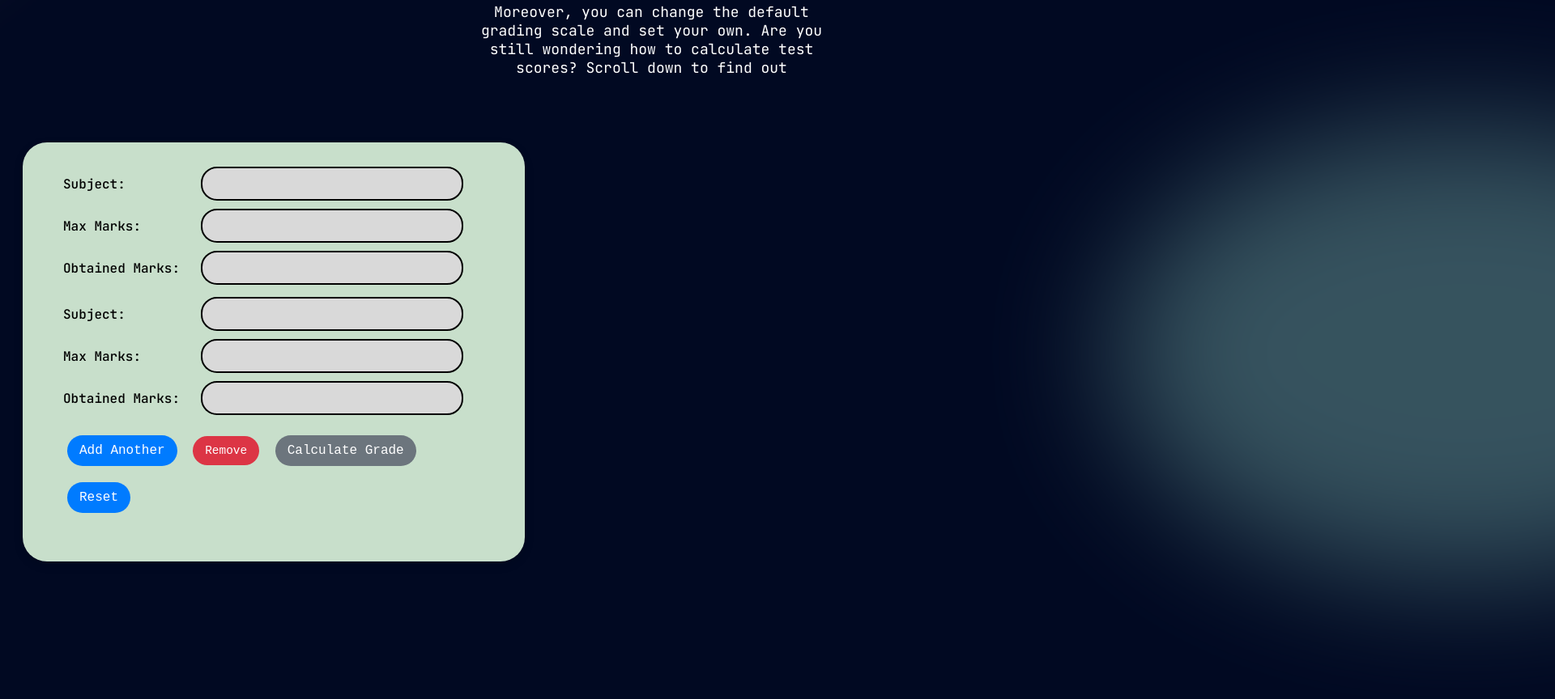
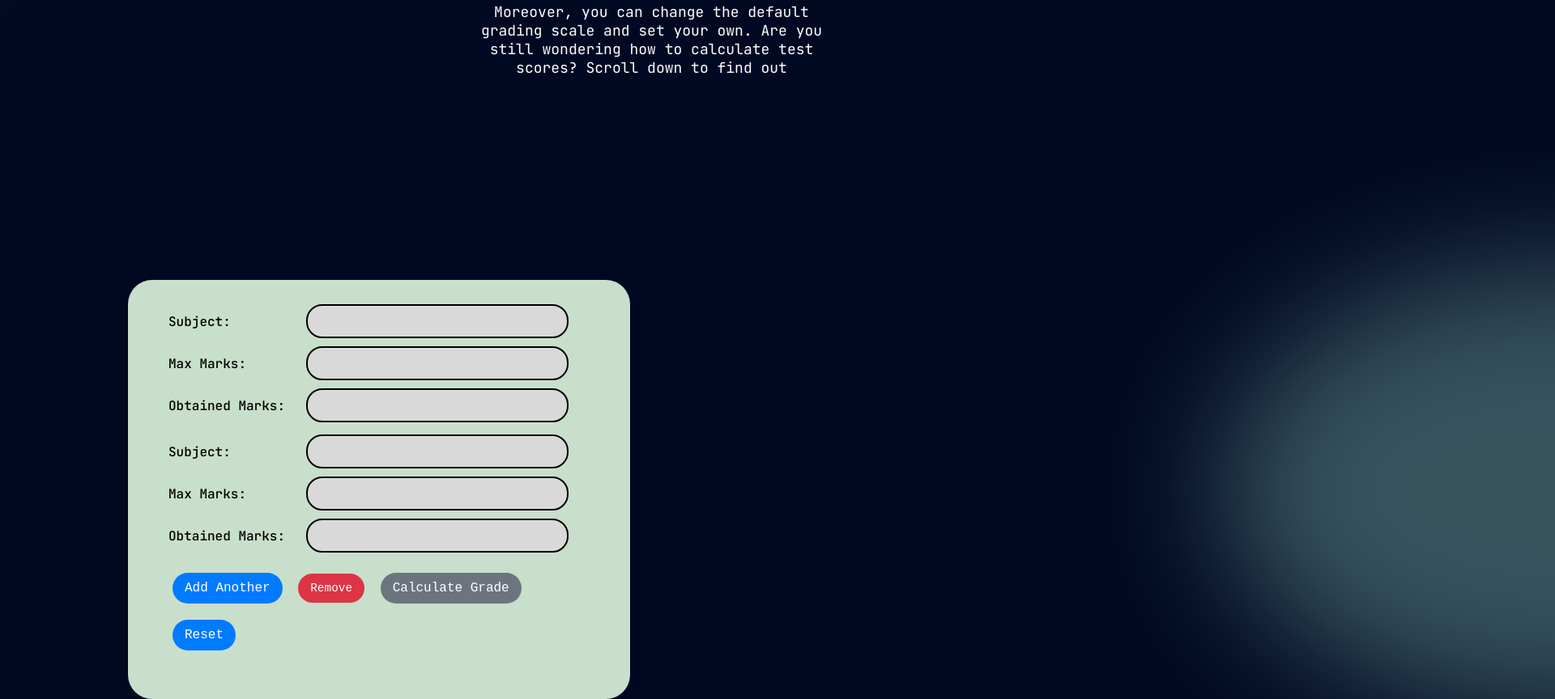
Before and after one commit to Grade-finder/GradeFinder, a plain HTML site: page index.html in a window 1280 px wide. Shown: the part 712-1576 px from the top of the page at 81% size, 1920 px wide, since content can reach past the window. Drawn offline with Linux system fonts and the light colour scheme.

Commit message:
Add files via upload

```diff
--- a/calculator.css
+++ b/calculator.css
@@ -1,21 +1,21 @@
 /* Calculator */
 .container {
   max-width: 520px;
-  margin: 30px 0; /* Vertical spacing only, no horizontal centering */
+  margin: 30px 0;
   padding: 30px 50px;
   background-color: #C8DFCB;
   box-shadow: 0 4px 12px rgba(0, 0, 0, 0.15);
   border-radius: 30px;
   display: flex;
   flex-direction: column;
-  align-items: flex-start; /* Align content to the left */
-  position: relative; /* Keep it in the document flow */
+  align-items: flex-start;
+  position: relative;
   float: left;
-  margin-left: 20px; /
+  margin-left: 150px;
+  margin-top: 200px;
 }
 
 
-/* Title Styling */
 #gradetitle {
   color: #343a40;
   font-size: 2em;
@@ -25,17 +25,15 @@
   font-family: "JetBrains Mono", monospace;
 }
 
-/* Input Group Styling */
 .input-group {
   display: grid;
-  grid-template-columns: 150px auto; /* Label + Input */
-  grid-gap: 10px 20px; /* Adjust spacing */
+  grid-template-columns: 150px auto;
+  grid-gap: 10px 20px;
   margin-bottom: 15px;
   width: 100%;
   align-items: center;
 }
 
-/* Input Styling */
 label {
   font-weight: 500;
   font-size: 1em;
@@ -59,7 +57,6 @@ input:focus {
   outline: none;
 }
 
-/* Button Styling */
 button {
   font-family: 'Roboto Mono', monospace;
   padding: 10px 15px;
@@ -77,7 +74,6 @@ button:hover {
   background-color: #0056b3;
 }
 
-/* Remove Button */
 #remove-btn {
   background-color: #dc3545;
   font-size: 0.9em;
@@ -87,7 +83,6 @@ button:hover {
   background-color: #c82333;
 }
 
-/* Action Buttons */
 .action-buttons {
   display: flex;
   justify-content: center;
@@ -115,7 +110,6 @@ button:hover {
   background-color: #f56f5a;
 }
 
-/* Result Section */
 #result {
   margin-top: 20px;
   text-align: center;
@@ -124,7 +118,6 @@ button:hover {
   font-family: "JetBrains Mono", monospace;
 }
 
-/* Add Subject and Delete Buttons */
 .control-buttons {
   display: flex;
   justify-content: center;
```
